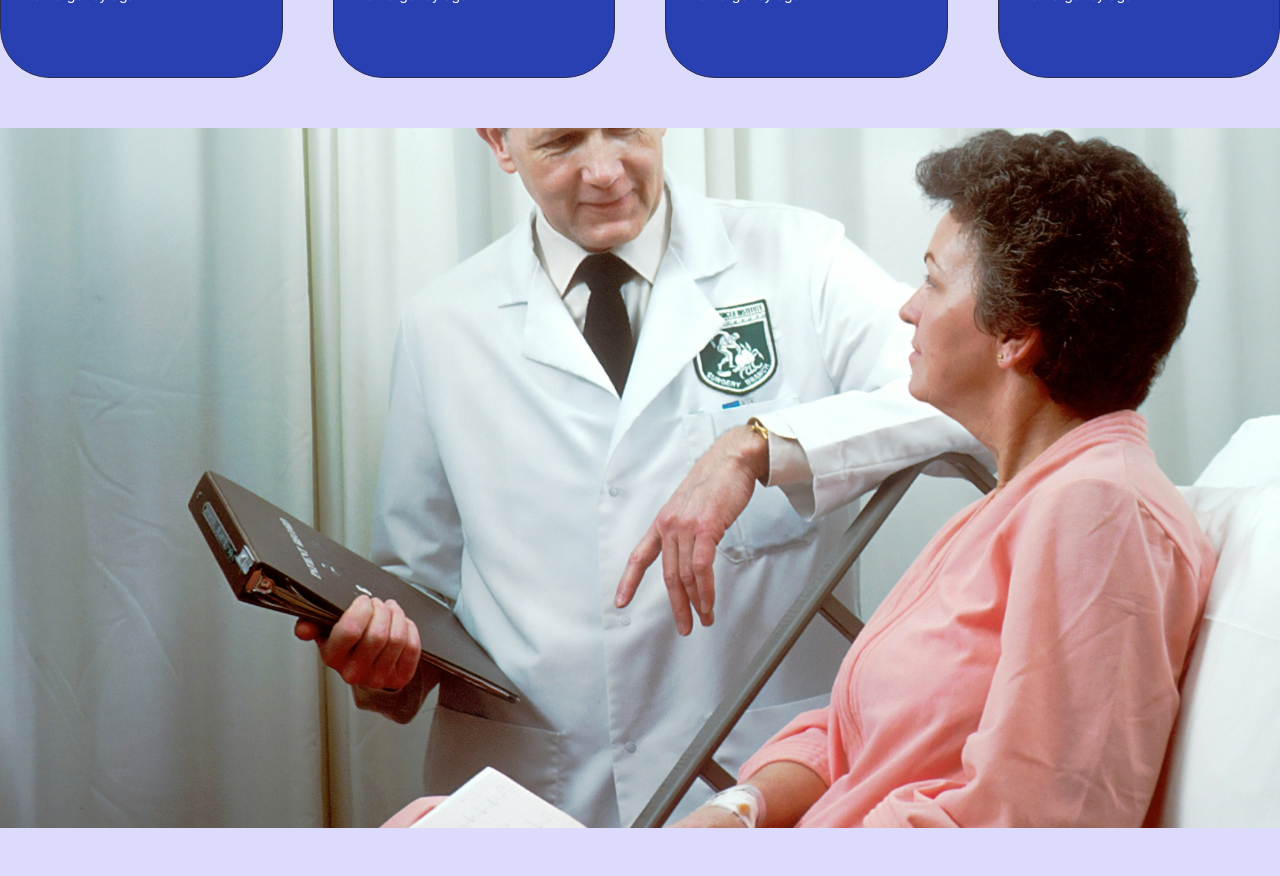
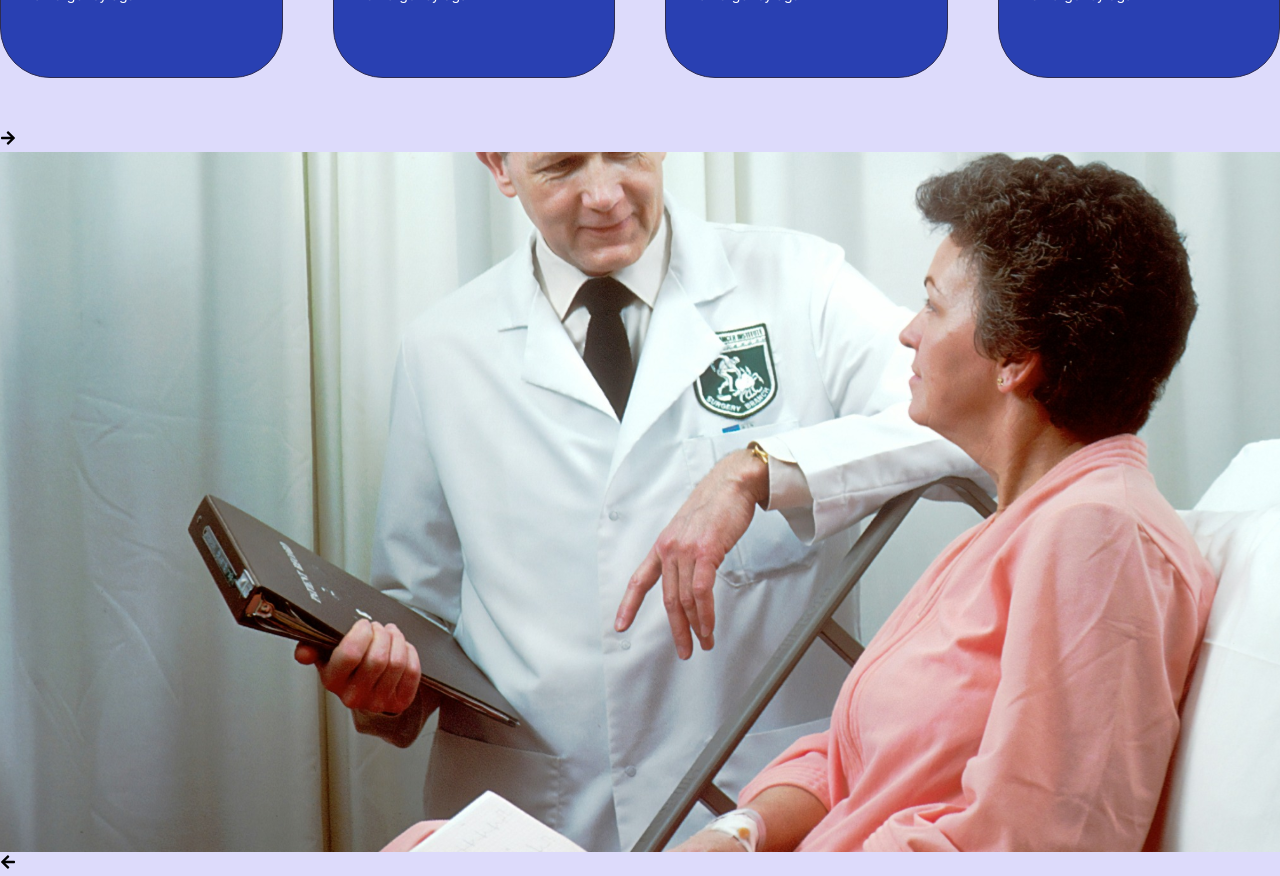
Before and after one commit to dasbidyendu/modern-chs, a Next.js app: page / in a window 1280 px wide. Shown: the part 720-1596 px from the top of the page. Before the commit the page ends 1548 px from the top, so only its background shows below. Built offline with nearby package versions, Linux system fonts and the light colour scheme.

Commit message:
carousel updated

```diff
--- a/app/components/carousel.tsx
+++ b/app/components/carousel.tsx
@@ -1,15 +1,24 @@
 "use client";
 
 import { useState } from "react";
+import { FaArrowLeft, FaArrowRight } from "react-icons/fa";
 
 const Carousel = () => {
   const [currentIndex, setCurrentIndex] = useState(0);
   return (
-    <div className="carousel w-full h-[700px] mb-[50px] flex flex-nowrap overflow-x-scroll overscroll-none">
-      <div className="item item-a w-dvw h-[700px] flex justify-center items-center"></div>
-      <div className="item item-a w-dvw h-[700px] flex justify-center items-center"></div>
-      <div className="item item-a w-dvw h-[700px] flex justify-center items-center"></div>
-      <div className="item item-a w-dvw h-[700px] flex justify-center items-center"></div>
+    <div className="carousel w-full h-[700px] mb-[50px] relative ">
+      <button className="">
+        <FaArrowRight />
+      </button>
+      <div className="items-holder flex flex-nowrap overflow-x-hidden overflow-y-hidden overscroll-none">
+        <div className="item item-a w-dvw h-[700px] flex justify-center items-center"></div>
+        <div className="item item-a w-dvw h-[700px] flex justify-center items-center"></div>
+        <div className="item item-a w-dvw h-[700px] flex justify-center items-center"></div>
+        <div className="item item-a w-dvw h-[700px] flex justify-center items-center"></div>
+      </div>
+      <button>
+        <FaArrowLeft />
+      </button>
     </div>
   );
 };
--- a/app/globals.css
+++ b/app/globals.css
@@ -83,14 +83,13 @@ h1:hover{
 .carousel{
 
   z-index: -1;
-  scroll-snap-type: x mandatory ;
-  scroll-padding: 0 0px;
+
   animation: upanim 2.5s ease-in-out forwards;
 }
 
 
 .carousel .item{
-  scroll-snap-align: start;
+
   flex-shrink: 0;
 }
 
@@ -100,3 +99,7 @@ h1:hover{
   background-position: center;
   background-repeat: no-repeat;
 }
+
+.card:hover{
+  background: rgb(159,173,245);background: linear-gradient(137deg, rgba(159,173,245,1) 0%, rgba(53,85,251,1) 100%);
+}
```
Also changed, not shown: package.json (+5 -4 lines), 1 other file (tests, documents, lock files or other folders).
